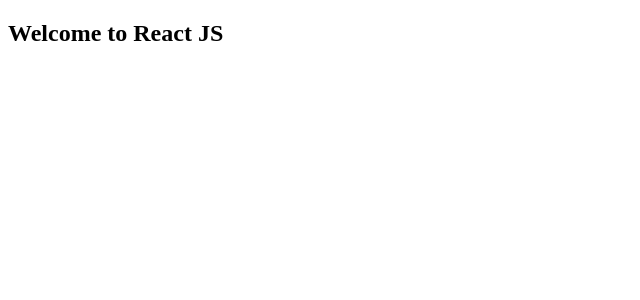
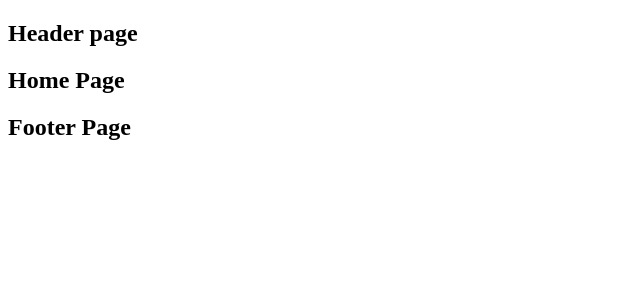
Before and after one commit to Nabab-Sharif/React-Project-5-Ecommerce-Orebi, a React (Vite) app: page / in a window 1280 px wide. Shown: the top 300 px of the page, without its empty margins (0-640 px from the left). Built offline with nearby package versions, Linux system fonts and the light colour scheme.

Commit message:
react-router-dom part done

```diff
--- a/package.json
+++ b/package.json
@@ -11,7 +11,8 @@
   },
   "dependencies": {
     "react": "^18.2.0",
-    "react-dom": "^18.2.0"
+    "react-dom": "^18.2.0",
+    "react-router-dom": "^6.19.0"
   },
   "devDependencies": {
     "@types/react": "^18.2.37",
--- a/src/App.jsx
+++ b/src/App.jsx
@@ -1,10 +1,33 @@
+import { createRoutesFromElements, createBrowserRouter, Route, RouterProvider } from "react-router-dom"
+import Home from "./pages/home/Home"
+import RootLayout from "./layout/RootLayout"
+import Error from "./components/Error"
+
+
+
 
 const App = () => {
+
+  const router = createBrowserRouter(
+    createRoutesFromElements(
+      <>
+        <Route element={<RootLayout />}>
+          <Route path="/" element={<Home />} />
+          <Route path="*" element={<Error />} />
+        </Route>
+      </>
+    )
+  )
+
+
+
   return (
     <>
-      <h2>Welcome to React JS</h2>
+      <RouterProvider router={router} />
     </>
   )
 }
 
+
+
 export default App
--- /dev/null
+++ b/src/components/Error.jsx
@@ -0,0 +1,11 @@
+
+const Error = () => {
+  return (
+    <>
+      <h2>Page Not Found</h2>
+      <button>Back to Home</button>
+    </>
+  )
+}
+
+export default Error
--- /dev/null
+++ b/src/components/layouts/Footer.jsx
@@ -0,0 +1,10 @@
+
+const Footer = () => {
+  return (
+    <>
+      <h2>Footer Page</h2>
+    </>
+  )
+}
+
+export default Footer
--- /dev/null
+++ b/src/components/layouts/Header.jsx
@@ -0,0 +1,10 @@
+
+const Header = () => {
+  return (
+    <>
+      <h2>Header page</h2>
+    </>
+  )
+}
+
+export default Header
--- /dev/null
+++ b/src/layout/RootLayout.jsx
@@ -0,0 +1,15 @@
+import { Outlet } from "react-router-dom"
+import Footer from "../components/layouts/Footer"
+import Header from "../components/layouts/Header"
+
+const RootLayout = () => {
+  return (
+    <>
+      <Header />
+      <Outlet />
+      <Footer />
+    </>
+  )
+}
+
+export default RootLayout
--- /dev/null
+++ b/src/pages/home/Home.jsx
@@ -0,0 +1,10 @@
+
+const Home = () => {
+  return (
+    <>
+      <h2>Home Page</h2>
+    </>
+  )
+}
+
+export default Home
```
Also changed, not shown: 1 other file (tests, documents, lock files or other folders).
